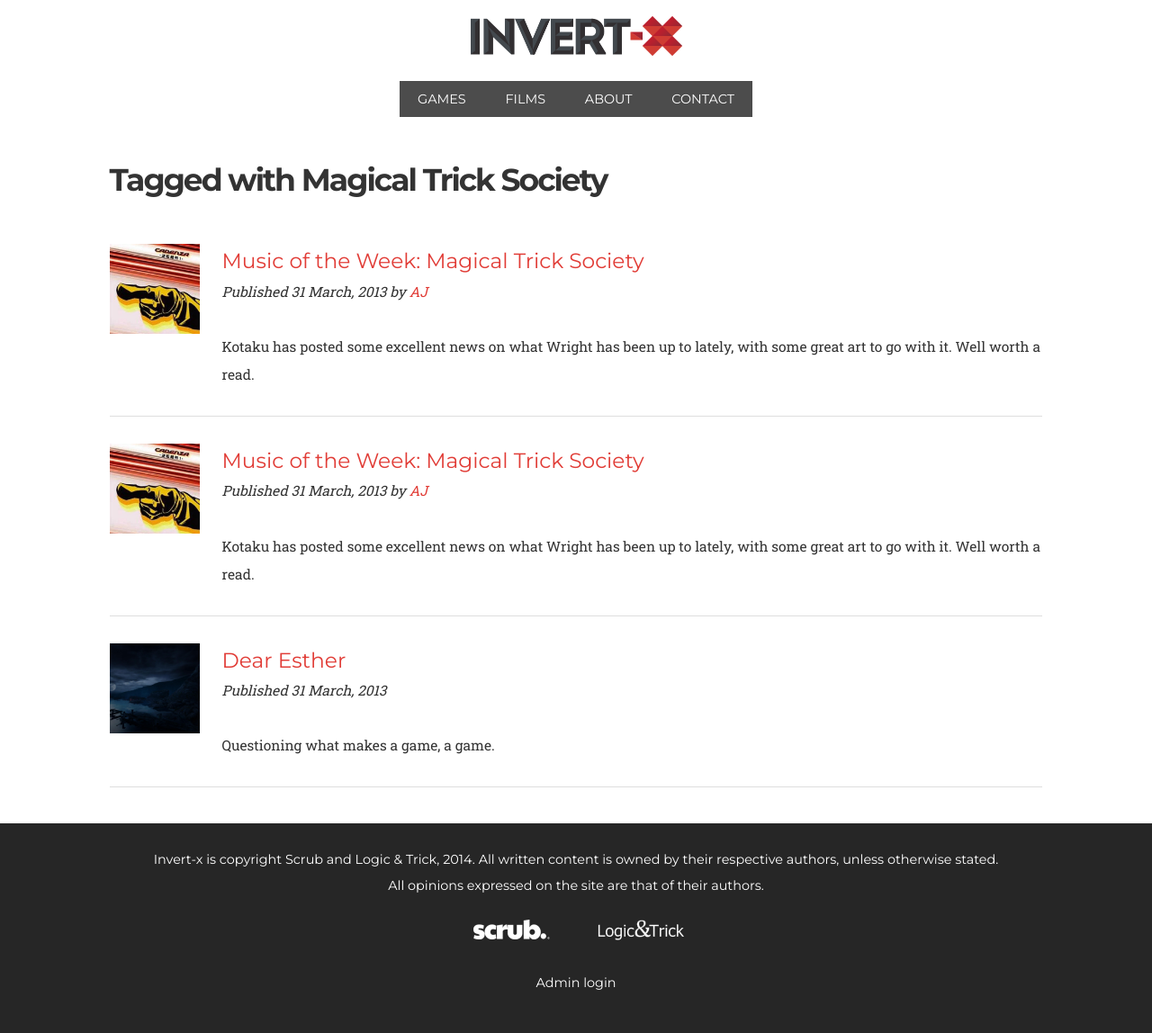
After one commit to AJ292/Invert-x, a PHP site: page /tagged.html in a window 1280 px wide. The commit adds this page. Shown: the whole page at 90% size. Run offline with PHP 8.4, Linux system fonts and the light colour scheme.

Commit message:
Added new tag page and altered news post markup and styling. New styling will prevent text wrapping under the image in news posts.

```diff
--- a/Content/Styles/style-combined.css
+++ b/Content/Styles/style-combined.css
@@ -435,7 +435,6 @@
 	width: 100px;
 }
 
-
 /*ARTICLE SPECIFIC STYLES*/
 
 /*BASIC PAGE*/
@@ -702,6 +701,10 @@
 	display: block;
 }
 
+.news-article-content {
+	display: table-cell;
+}
+
 .news-article h2 {
 	margin: 0 0 8px 0;
 }
@@ -903,6 +906,59 @@
 	margin-bottom: 20px;
 }
 
+/*TAG PAGE*/
+.tagged .main-menu-nav li ul {
+	opacity: 1;
+	height: 40px;
+}
+
+.tagged .content-container {
+	margin-top: 80px;
+}
+
+.tagged .post-container {
+	margin: 0 auto;
+	border-top: 40px solid #ffffff;
+	border-bottom: 40px solid #ffffff;
+}
+
+.tagged-article {
+	padding: 30px 0 0 0;
+	overflow-x: hidden;
+	width: 100%;
+	font-size: .9em;
+	border-bottom: 1px solid #dedede;
+}
+
+.tagged-article-image {
+	width: 100px;
+	height: 100px;
+	background-size: cover;
+	background-position: center center;
+	margin: 0 25px 25px 0px;
+	float: left;
+	display: block;
+}
+
+.tagged-article-content {
+	display: table-cell;
+}
+
+.tagged h1 {
+	font-size: 2.4em;
+
+}
+
+.tagged h2 {
+	font-size: 1.8em;
+	margin: 0 0 0 0;
+}
+
+.tagged h3 {
+	margin: 0 0 0 0;
+}
+
+
 
 /*SECTION COLOURS*/
 
--- /dev/null
+++ b/tagged.html
@@ -0,0 +1,66 @@
+<!DOCTYPE html>
+<html lang="en">
+	<head>
+		<meta http-equiv="Content-Type" content="text/html; charset=UTF-8">
+		<meta name="description" content="">
+		<meta name="keywords" content="">
+		<meta name="viewport" content="width=device-width, initial-scale=1.0" />
+		<title>Invert-x &ndash; The non-competitive, duel to the death.</title>
+		<link href='http://fonts.googleapis.com/css?family=Roboto+Slab' rel='stylesheet' type='text/css'>
+		<link href='http://fonts.googleapis.com/css?family=Montserrat:400,700' rel='stylesheet' type='text/css'>
+		<link rel="stylesheet" href="Content/Styles/normalize.css">
+		<link rel="stylesheet" href="Content/Styles/style-combined.css">
+		<link rel="shortcut icon" href="Content/Images/favicon.png">
+		<script type="text/javascript" src="Content/Scripts/jquery-1.8.2.min.js"></script>
+	</head>
+	<body class="games tagged">
+		<div class="main-menu-container">
+			<div class="main-menu">
+				<ul class="main-menu-nav">
+					<li class="main-menu-logo"><a href="index.html"><img src="Content/Images/menu-bar-invert.png" alt="Invert" class="menu-nav-invert"><img src="Content/Images/menu-bar-x.png" alt="X" class="menu-nav-x"></a>
+						<ul>
+							<li><a href="games.html">GAMES</a></li>
+							<li><a href="films.html">FILMS</a></li>
+							<li><a href="about.html">ABOUT</a></li>
+							<li><a href="contact.html">CONTACT</a></li>
+						</ul>
+					</li>
+				</ul>
+			</div>
+		</div>
+		<div class="content-container" id="ContentStart">
+    		<div class="post-container">
+                <h1>Tagged with Magical Trick Society</h1>
+                <div class="tagged-article">
+					<a class="tagged-article-image" href="#" style="background-image: url('Content/Images/contentMusic.jpg')"></a>
+					<div class="tagged-article-content">
+						<h2><a href="game-news-article.html">Music of the Week: Magical Trick Society</a></h2>
+						<p><i>Published 31 March, 2013 by <a href="#">AJ</a></i></p>
+						<p>Kotaku has posted some excellent news on what Wright has been up to lately, with some great art to go with it. Well worth a read.</p>
+					</div>
+				</div>
+				<div class="tagged-article">
+					<a class="tagged-article-image" href="#" style="background-image: url('Content/Images/contentMusic.jpg')"></a>
+					<div class="tagged-article-content">
+						<h2><a href="game-news-article.html">Music of the Week: Magical Trick Society</a></h2>
+						<p><i>Published 31 March, 2013 by <a href="#">AJ</a></i></p>
+						<p>Kotaku has posted some excellent news on what Wright has been up to lately, with some great art to go with it. Well worth a read.</p>
+					</div>
+				</div>
+				<div class="tagged-article">
+					<a class="tagged-article-image" href="#" style="background-image: url('Content/Banners/Dear-Esther.jpg')"></a>
+					<div class="tagged-article-content">
+						<h2><a href="game-news-article.html">Dear Esther</a></h2>
+						<p><i>Published 31 March, 2013</i></p>
+						<p>Questioning what makes a game, a game.</p>
+					</div>
+				</div>
+            </div>
+		</div>
+		<div id="footer">
+			<p>Invert-x is copyright <a href="http://scrub-studios.com/">Scrub</a> and <a href="http://logic-and-trick.com/">Logic & Trick</a>, 2014. All written content is owned by their respective authors, unless otherwise stated.<br> All opinions expressed on the site are that of their authors.</p>
+			<p><a href="http://scrub-studios.com"><img src="Content/Images/logo-scrub.png" alt="Scrub"></a> <a href="http://logic-and-trick.com/"><img src="Content/Images/logo-lnt.png" alt="Logic & Trick"></a></p>
+			<p><a href="admin-login.html">Admin login</a></p>
+		</div>
+	</body>
+</html>
```
Also changed, not shown: index.html (+18 -0 lines).
